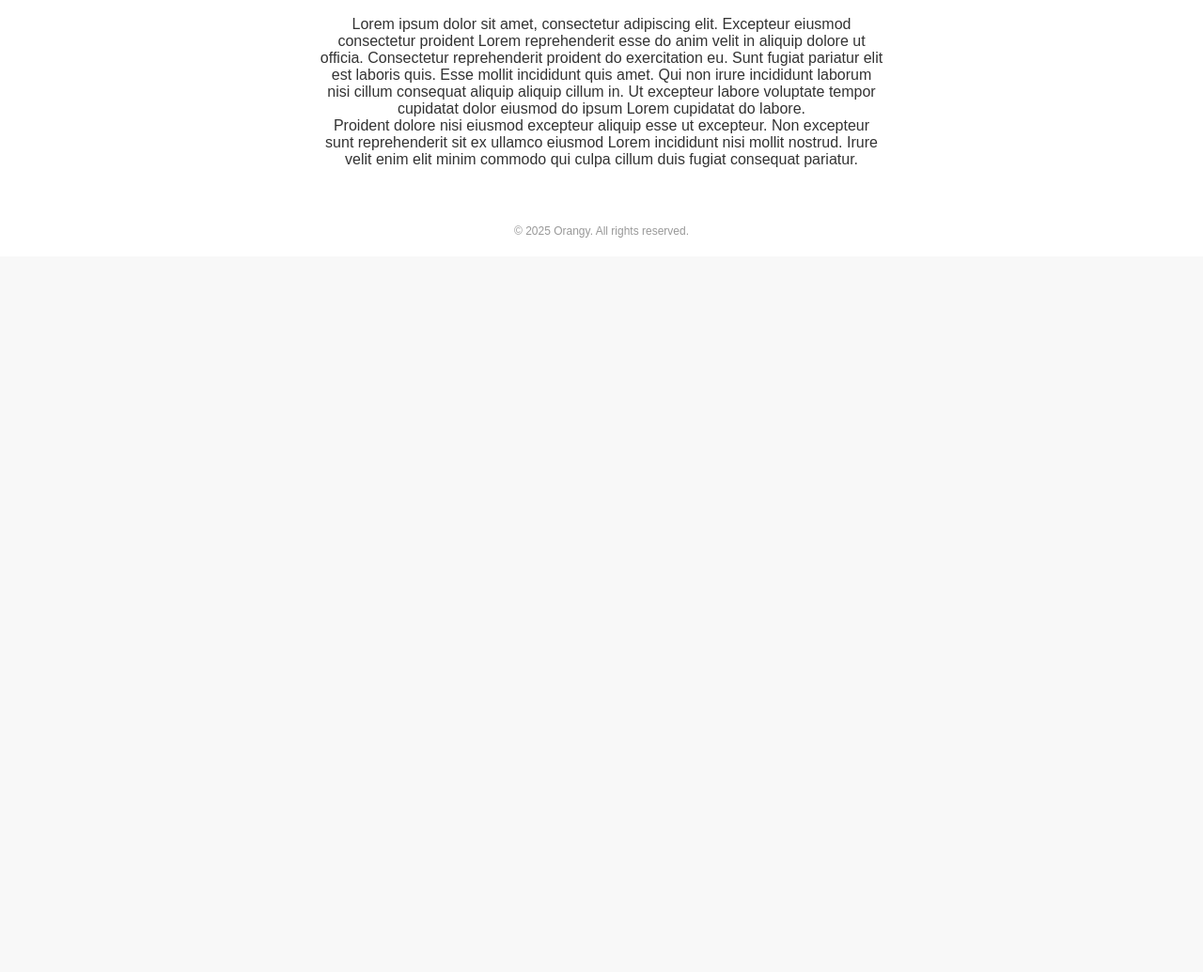
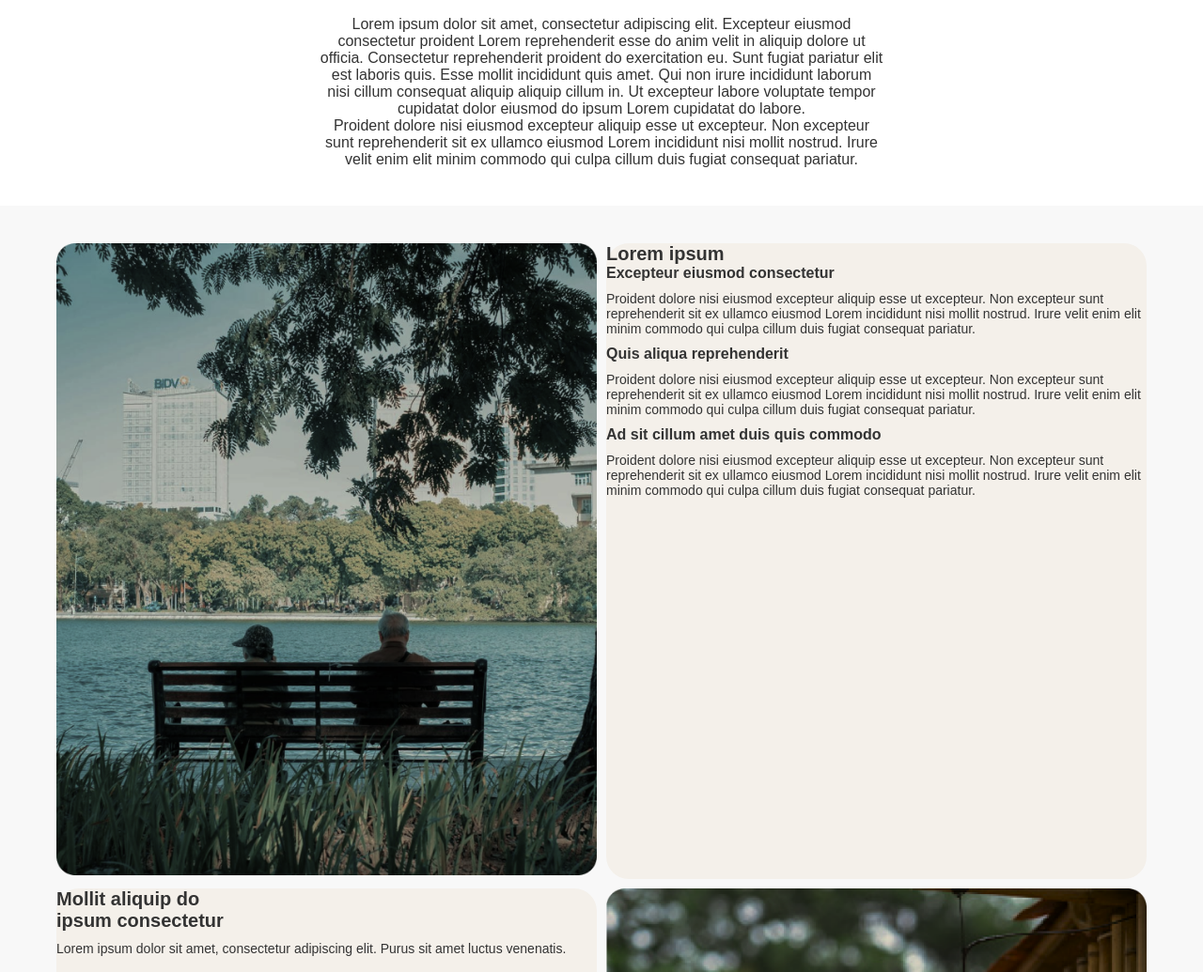
Before and after one commit to vietnguyen0612/WGENTECHTest, a plain HTML site: page index.html in a window 1280 px wide. Shown: the part 1465-2500 px from the top of the page at 94% size. Before the commit the page ends 1738 px from the top, so only its background shows below. Drawn offline with Linux system fonts and the light colour scheme.

Commit message:
feat: add section 2

```diff
--- a/index.html
+++ b/index.html
@@ -43,6 +43,39 @@
     </div>
   </section>
 
+  <section class="grid">
+    <div class="grid__item">
+      <img src="assets/images/image3.png" alt="Image 3" />
+    </div>
+    <div class="grid__item grid__item--text">
+      <h3>Lorem ipsum</h3>
+        <div class="content-block block-intro">
+            <h4>Excepteur eiusmod consectetur</h4>
+            <p>Proident dolore nisi eiusmod excepteur aliquip esse ut excepteur. Non excepteur sunt reprehenderit sit ex ullamco eiusmod Lorem incididunt nisi mollit nostrud. Irure velit enim elit minim commodo qui culpa cillum duis fugiat consequat pariatur.</p>
+        </div>
+
+        <div class="content-block block-main">
+            <h4>Quis aliqua reprehenderit</h4>
+            <p>Proident dolore nisi eiusmod excepteur aliquip esse ut excepteur. Non excepteur sunt reprehenderit sit ex ullamco eiusmod Lorem incididunt nisi mollit nostrud. Irure velit enim elit minim commodo qui culpa cillum duis fugiat consequat pariatur.</p>
+        </div>
+
+        <div class="content-block block-conclusion">
+            <h4>Ad sit cillum amet duis quis commodo</h4>
+            <p>Proident dolore nisi eiusmod excepteur aliquip esse ut excepteur. Non excepteur sunt reprehenderit sit ex ullamco eiusmod Lorem incididunt nisi mollit nostrud. Irure velit enim elit minim commodo qui culpa cillum duis fugiat consequat pariatur.</p>
+        </div>
+    </div>
+
+    <div class="grid__item grid__item--text">
+        <h3>Mollit aliquip do<br />ipsum consectetur</h3>
+        <p>
+            Lorem ipsum dolor sit amet, consectetur adipiscing elit. Purus sit
+            amet luctus venenatis.
+        </p>
+    </div>
+    <div class="grid__item">
+      <img src="assets/images/image.png" alt="Image 4" />
+    </div>
+  </section>
 
   <footer class="footer">
     <p>© 2025 Orangy. All rights reserved.</p>
--- a/style.css
+++ b/style.css
@@ -119,6 +119,52 @@
     margin: 0 auto;
   }
 
+  .grid {
+    display: grid;
+    grid-template-columns: repeat(2, 1fr); /* 2 columns */
+    gap: 10px;
+    max-width: 1200px;
+    margin: 0 auto;  /* center horizontally */
+    padding: 40px 20px;
+    justify-items: center; /* center items in each cell */
+    align-items: start;
+  }
+
+  .grid__item {
+    background-color: #f9f9f9;
+    border-radius: 24px;
+    width: 100%;
+    box-sizing: border-box;
+  }
+
+  .grid__item img {
+    width: 100%;
+    height: auto;
+    border-radius: 6px;
+  }
+  .grid__item--text {
+    background-color: #F4F0EA;
+    height: 100%;
+  }
+  .grid__item--text h3 {
+    margin-top: 0;
+    font-size: 20px;
+  }
+
+  .grid__item--text p {
+    font-size: 14px;
+    margin: 10px 0;
+  }
+
+  .grid__item--text ul {
+    padding-left: 20px;
+    text-align: left;
+  }
+
+  .grid__item--text li {
+    margin-bottom: 6px;
+  }
+
 
   .footer {
     background-color: #fff;
```
